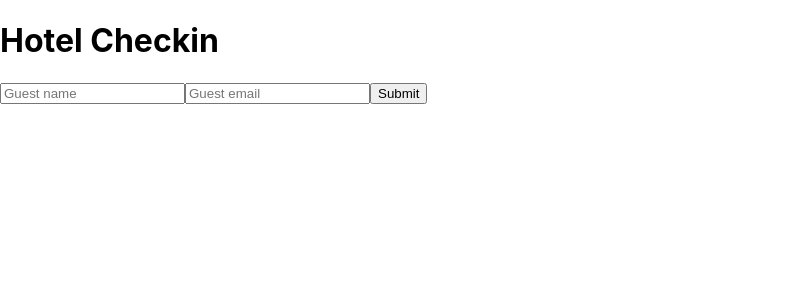
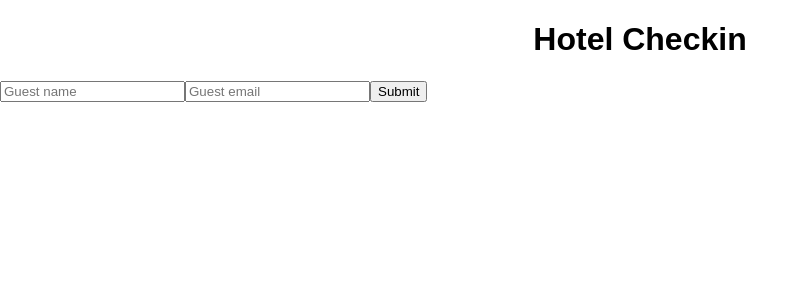
Before and after one commit to Synonymous-Bosch/hotel_checkin_lab, a React (Create React App) app in the folder client/: page / in a window 1280 px wide. Shown: the top 300 px of the page, without its empty margins (0-808 px from the left). Built offline with nearby package versions, Linux system fonts and the light colour scheme; no server answers.

Commit message:
added css to title

```diff
--- a/client/src/App.js
+++ b/client/src/App.js
@@ -2,7 +2,14 @@ import "./App.css";
 import React, { useState, useEffect } from 'react';
 import CheckinForm from "./components/CheckinForm";
 import CheckinList from "./components/CheckinList";
+import styled from "styled-components";
 import { getCheckins, postCheckin, deleteCheckin as apiDeleteCheckin } from "./components/CheckinService";
+
+
+const Title = styled.h1`
+  text-align: center;
+  font-family: "Proxima Nova", Arial, Helvetica, sans-serif;
+`;
 
 function App() {
   const [checkinList, setCheckinList] = useState([]);
@@ -35,7 +42,7 @@ function App() {
 
   return (
     <>
-      <h1>Hotel Checkin</h1>
+      <Title>Hotel Checkin</Title>
       <CheckinForm handleCheckin={handleCheckin}  />
       <CheckinList guests={checkinList} deleteCheckin={deleteCheckin} />
     </>
```
